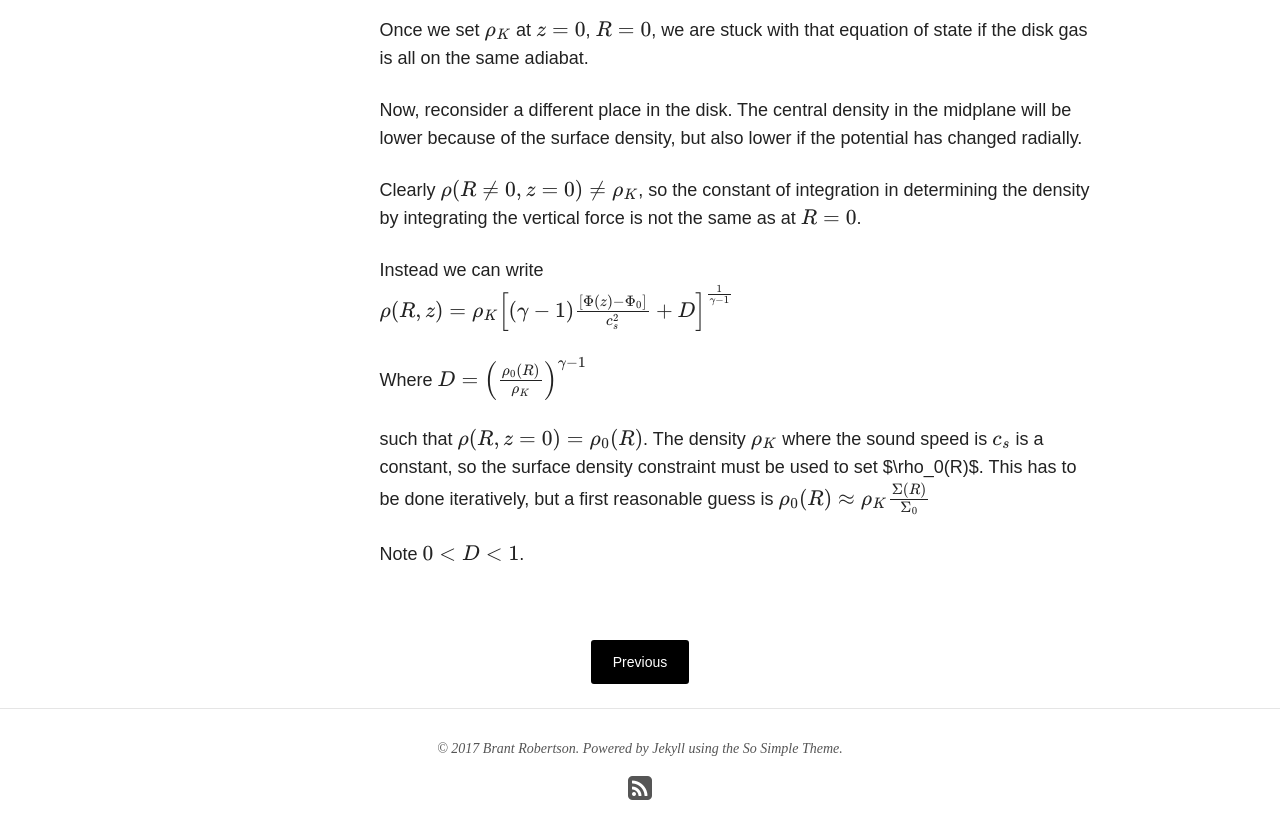
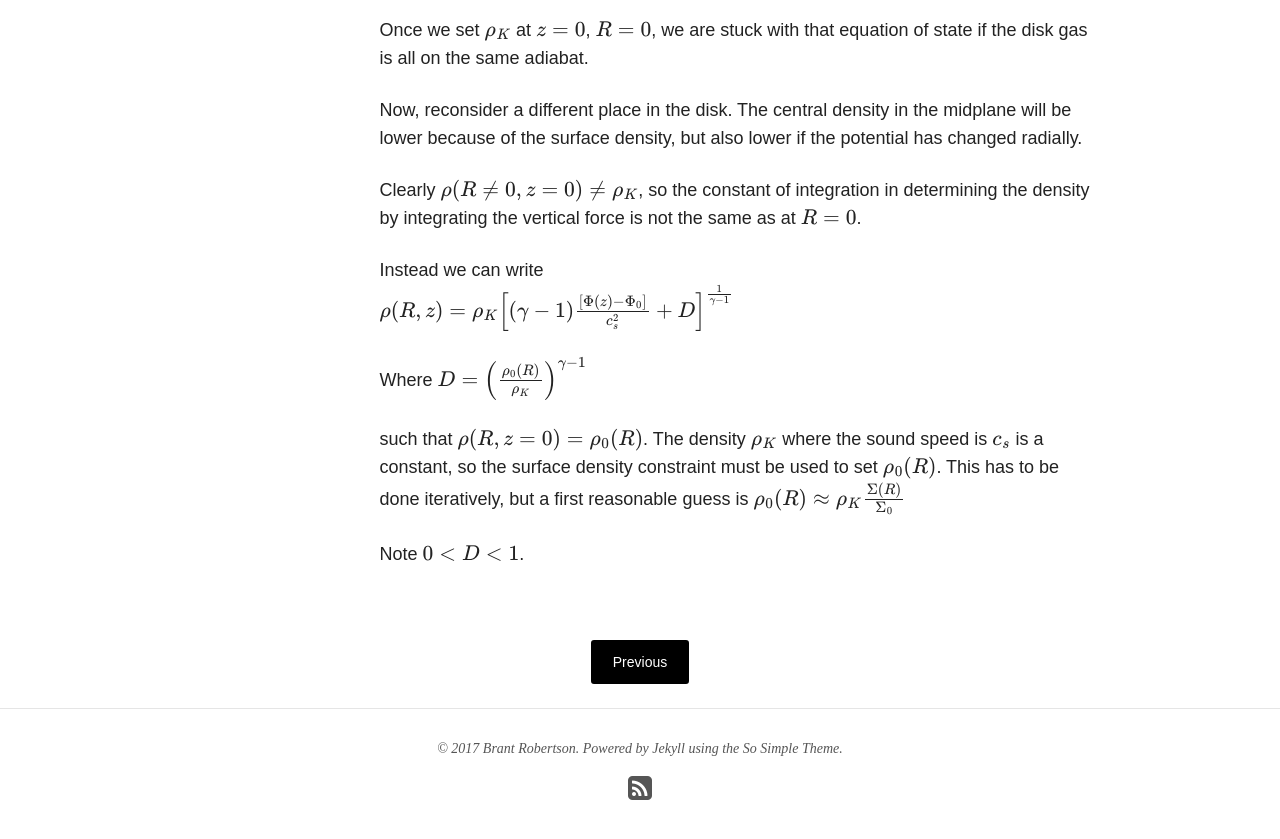
Before and after one commit to brantr/brantr.github.io, a Jekyll site: the page built from _posts/blog/2017-04-12-hydrostatic-balance.md, in a window 1280 px wide and 900 px high, scrolled down 2069 px. Shown: the top 839 px of the window. Built offline with Jekyll 4.4.1, drawn with Linux system fonts in a browser that asks for light colours; nearby versions of some CDN libraries; formulas are drawn with MathJax 3.

Commit message:
Typo corrected.

```diff
--- a/_posts/blog/2017-04-12-hydrostatic-balance.md
+++ b/_posts/blog/2017-04-12-hydrostatic-balance.md
@@ -107,7 +107,7 @@ $$
 
 such that $$\rho(R,z=0) = \rho_0(R)$$.  The density
 $$\rho_K$$ where the sound speed is $$c_s$$ is a constant, so the surface density constraint must
-be used to set $\rho_0(R)$. This has to be done iteratively, but a first reasonable guess is
+be used to set $$\rho_0(R)$$. This has to be done iteratively, but a first reasonable guess is
 $$
 \rho_0(R) \approx \rho_K \frac{\Sigma(R)}{\Sigma_0}
 $$
```
